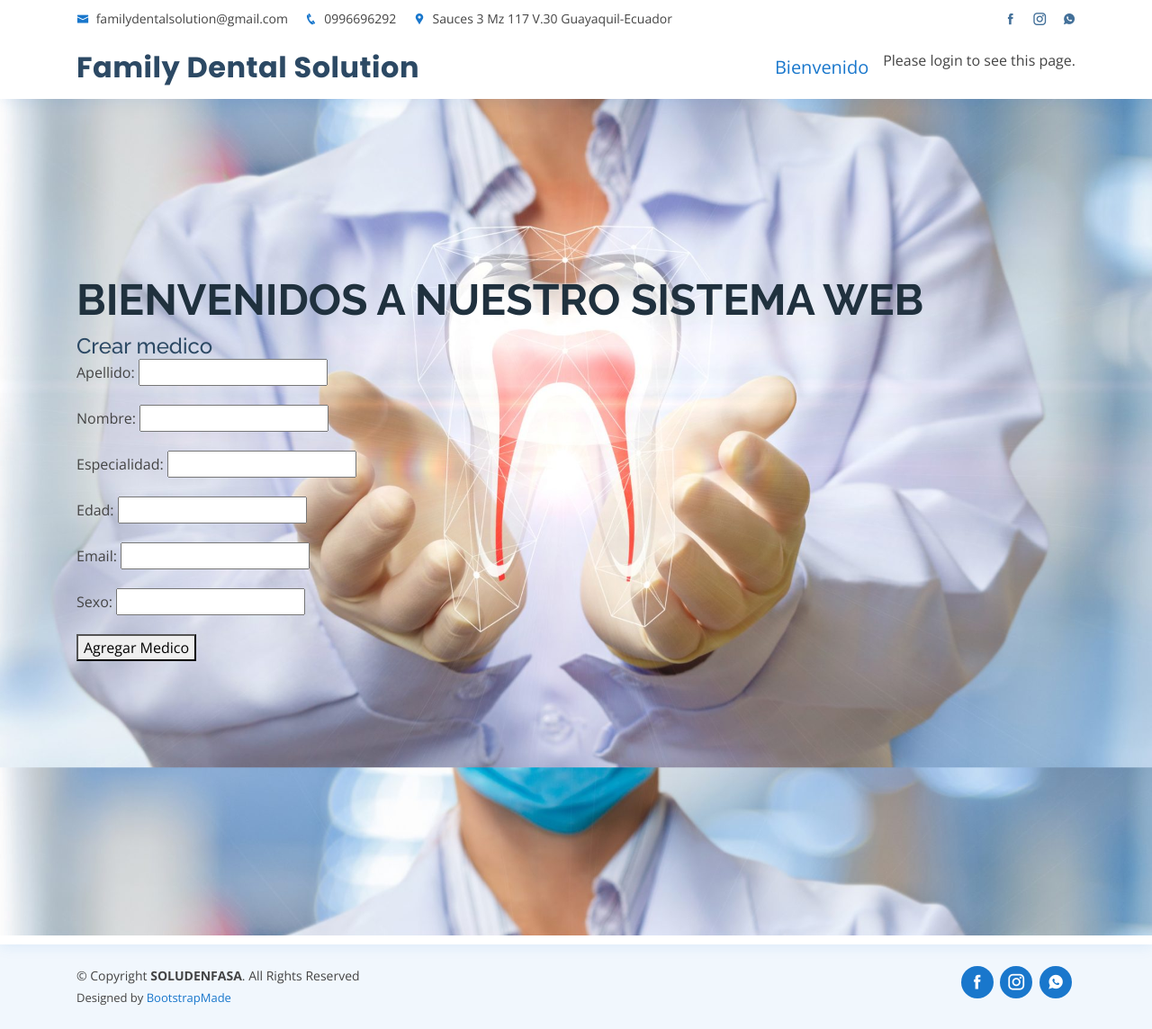
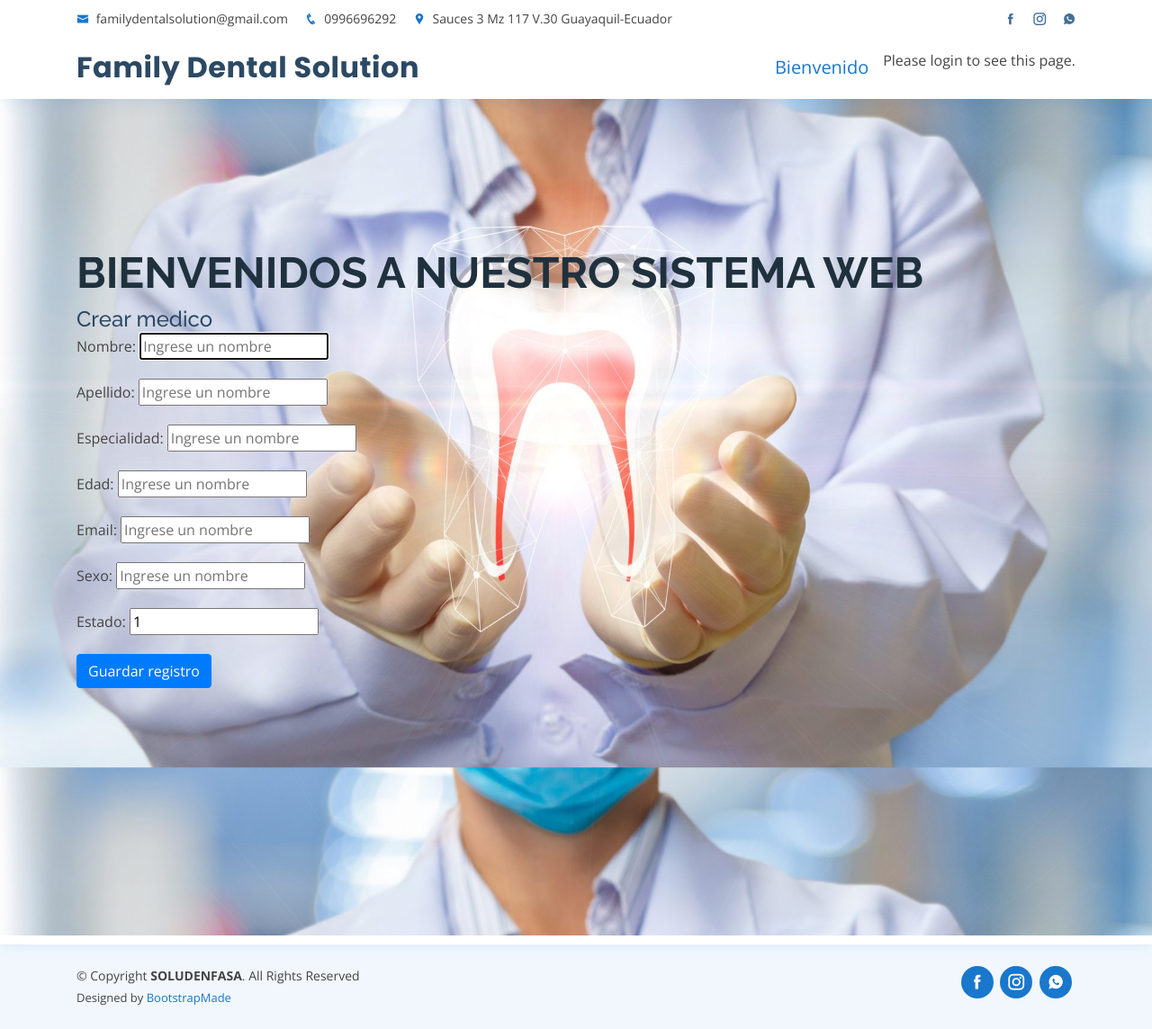
Before and after one commit to petterreyes/proyectoconsultorio, a Django app: page /medicos/crearmedicos/ in a window 1280 px wide. Shown: the whole page at 90% size. Run offline with Django 3.2, Linux system fonts and the light colour scheme; parts of the project's set-up code (start-up, migrations or seed data) failed here and were passed over; some libraries are stand-ins or nearby versions.

Commit message:
personalizaciones de formularios

```diff
--- a/medicos/forms.py
+++ b/medicos/forms.py
@@ -1,11 +1,50 @@
 from django import forms
 from .models import Medicos, Usuario, Paciente, Dia_atencion, Horario_atencion, Antecedente, Examen
 from .models import Consulta, Horario_medico,Reservaciones,Tratamiento, Examen_consulta
+from django.forms import ModelForm
+from datetime import datetime
+
 
 class MedicosForm(forms.ModelForm):
+    def __init__(self, *args, **kwargs):
+        super().__init__(*args, **kwargs)
+        self.fields['nombre'].widget.attrs['autofocus'] = True
+
     class Meta:
         model=Medicos
-        fields=['apellido','nombre','especialidad','edad','email','sexo']
+        fields = '__all__'
+        widgets = {
+            'nombre': forms.TextInput(
+                attrs={
+                    'placeholder': 'Ingrese un nombre',
+                }
+            ),
+            'apellido': forms.TextInput(
+                attrs={
+                    'placeholder': 'Ingrese un nombre',
+                }
+            ),
+            'especialidad': forms.TextInput(
+                attrs={
+                    'placeholder': 'Ingrese un nombre',
+                }
+            ),
+            'edad': forms.TextInput(
+                attrs={
+                    'placeholder': 'Ingrese un nombre',
+                }
+            ),
+            'email': forms.TextInput(
+                attrs={
+                    'placeholder': 'Ingrese un nombre',
+                }
+            ),
+            'sexo': forms.TextInput(
+                attrs={
+                    'placeholder': 'Ingrese un nombre',
+                }
+            ),
+        }
 
 class UsuarioForm(forms.ModelForm):
     class Meta:
--- a/medicos/models.py
+++ b/medicos/models.py
@@ -1,4 +1,7 @@
 from django.db import models
+from datetime import datetime
+
+from django.forms import model_to_dict
 
 # Create your models here.
 class Medicos(models.Model):
@@ -131,7 +134,7 @@ class Examen(models.Model):
 class Consulta(models.Model):
     fecha_consulta = models.DateField('Fecha que se realiza la consulta', blank=False, null=False)
     motivoconsulta = models.CharField('Motivo de la Consulta',max_length=200)
-    medico = models.ForeignKey(Medicos, on_delete=models.CASCADE)
+    medico = models.ForeignKey(Medicos, on_delete=models.CASCADE, related_query_name="medicos")
     paciente = models.ForeignKey(Paciente, on_delete=models.CASCADE)
     #user = models.CharField(max_length=15)
     #usermod = models.CharField(max_length=15)
--- a/medicos/templates/crearmedicos.html
+++ b/medicos/templates/crearmedicos.html
@@ -1,12 +1,15 @@
 {% extends "index.html" %}
 {% load static %}
+{% load widget_tweaks %}
 
 {% block headers %}
     <h2>Crear medico</h2>
     <form method="POST">
         {% csrf_token %}
             {{ form.as_p }}
-        <button type="submit" >Agregar Medico</button>
+        <button type="submit" class="btn btn-primary btn-flat">
+        <i class="fas fa-save"></i> Guardar registro
+        </button>
     </form>
 
 {% endblock %}
--- a/medicos/templates/medicos.html
+++ b/medicos/templates/medicos.html
@@ -1,5 +1,6 @@
 {% extends "crearmedicos.html" %}
 {% load static %}
+{% load widget_tweaks %}
 
 
 {% block headers %}
--- a/medicos/views.py
+++ b/medicos/views.py
@@ -10,7 +10,6 @@ from django.db.models import Q
 def medico(request):
     buscar = request.GET.get("buscar")
     medicos = Medicos.objects.all()
-
     if buscar:
         medicos = Medicos.objects.filter(
             Q(apellido__icontains=buscar) |
@@ -19,9 +18,7 @@ def medico(request):
             Q(edad__icontains=buscar) |
             Q(sexo__icontains=buscar) |
             Q(email__icontains=buscar)
-
         ).distinct()
-
     return render(request, 'medicos.html', {'medico':medicos})
 
 
@@ -54,7 +51,6 @@ def modificarmedicos(request, pk, plantilla="modificarmedicos.html"):
 
     return render(request, plantilla, {'form': form})
 
-
 #pagina de eliminar
 def eliminarmedicos(request, pk, plantilla="eliminarmedicos.html"):
 
@@ -70,7 +66,6 @@ def eliminarmedicos(request, pk, plantilla="eliminarmedicos.html"):
 
     return render(request, plantilla, {'form': form})
 
-
 #consulta de USUARIOS
 def consultarusuario(request, plantilla="consultarusuario.html"):
     usuario = Usuario.objects.all()
@@ -78,7 +73,6 @@ def consultarusuario(request, plantilla="consultarusuario.html"):
         'usuario':usuario
     }
     return render(request, plantilla, data)
-
 
 #pagina de crear o insertar INSERT
 def crearusuario(request, plantilla="crearusuarios.html"):
@@ -108,6 +102,7 @@ def modificarusuario(request, pk, plantilla="modificarusuario.html"):
 
 
     return render(request, plantilla, {'form': form})
+
 #pagina de eliminar
 def eliminarusuario(request, pk, plantilla="eliminarusuario.html"):
 
@@ -127,7 +122,6 @@ def eliminarusuario(request, pk, plantilla="eliminarusuario.html"):
 def consultarpaciente(request):
     buscar = request.GET.get("buscar")
     pacientes = Paciente.objects.all()
-
     if buscar:
         pacientes = Paciente.objects.filter(
             Q(nombre__icontains=buscar) |
@@ -139,10 +133,8 @@ def consultarpaciente(request):
             Q(sexo__icontains=buscar) |
             Q(estado_civil__icontains=buscar)|
             Q(telefono__icontains=buscar)
-
         ).distinct()
     return render(request, 'consultarpaciente.html', {'paciente':pacientes})
-
 
 #pagina de crear o insertar INSERT
 def crearpaciente(request, plantilla="crearpaciente.html"):
@@ -172,6 +164,7 @@ def modificarpaciente(request, pk, plantilla="modificarpaciente.html"):
 
 
     return render(request, plantilla, {'form': form})
+
 #pagina de eliminar
 def eliminarpaciente(request, pk, plantilla="eliminarpaciente.html"):
 
@@ -187,7 +180,6 @@ def eliminarpaciente(request, pk, plantilla="eliminarpaciente.html"):
 
     return render(request, plantilla, {'form': form})
 
-
 #dia de atencion
 def consultardiadeatencion(request):
     buscar = request.GET.get("buscar")
@@ -199,7 +191,6 @@ def consultardiadeatencion(request):
 
         ).distinct()
     return render(request, 'consultardiadeatencion.html', {'diadeatencion': dia})
-
 
 #pagina de crear o insertar INSERT
 def creardiadeatencion(request, plantilla="creardiadeatencion.html"):
@@ -213,6 +204,7 @@ def creardiadeatencion(request, plantilla="creardiadeatencion.html"):
         form = Dia_atencionForm
 
     return render(request, plantilla, {'form': form})
+
 #pagina de modificar
 def modificardiadeatencion(request, pk, plantilla="modificardiadeatencion.html"):
     if request.method == "POST":
@@ -228,6 +220,7 @@ def modificardiadeatencion(request, pk, plantilla="modificardiadeatencion.html")
 
 
     return render(request, plantilla, {'form': form})
+
 #pagina de eliminar
 def eliminardiadeatencion(request, pk, plantilla="eliminardiadeatencion.html"):
 
@@ -242,7 +235,6 @@ def eliminardiadeatencion(request, pk, plantilla="eliminardiadeatencion.html"):
         form = Dia_atencionForm(request.POST or None, instance=dia_atencion)
 
     return render(request, plantilla, {'form': form})
-
 
 #horario de atenciones
 def consultarhorariodeatencion(request):
@@ -269,6 +261,7 @@ def crearhorariodeatencion(request, plantilla="crearhorariodeatencion.html"):
         form = Horario_atencionForm
 
     return render(request, plantilla, {'form': form})
+
 #pagina de modificar
 def modificarhorariodeatencion(request, pk, plantilla="modificarhorariodeatencion.html"):
     if request.method == "POST":
@@ -281,6 +274,7 @@ def modificarhorariodeatencion(request, pk, plantilla="modificarhorariodeatencio
         horario_atencion = get_object_or_404(Horario_atencion, pk=pk)
         form = Horario_atencionForm(request.POST or None, instance=horario_atencion)
     return render(request, plantilla, {'form': form})
+
 #pagina de eliminar
 def eliminarhorariodeatencion(request, pk, plantilla="eliminarhorariodeatencion.html"):
 
@@ -296,9 +290,6 @@ def eliminarhorariodeatencion(request, pk, plantilla="eliminarhorariodeatencion.
 
     return render(request, plantilla, {'form': form})
 
-
-
-
 #antecedentes
 def consultarantecedentes(request):
     buscar = request.GET.get("buscar")
@@ -313,7 +304,6 @@ def consultarantecedentes(request):
 
 #pagina de crear o insertar INSERT
 def crearantecedentes(request, plantilla="crearantecedentes.html"):
-
     if request.method == "POST":
         form = AntecedenteForm((request.POST or None))
         if form.is_valid():
@@ -324,6 +314,7 @@ def crearantecedentes(request, plantilla="crearantecedentes.html"):
 
     return render(request, plantilla, {'form': form})
 #pagina de modificar
+
 def modificarantecedentes(request, pk, plantilla="modificarantecedentes.html"):
     if request.method == "POST":
         antecedente = get_object_or_404(Antecedente, pk=pk)
@@ -336,6 +327,7 @@ def modificarantecedentes(request, pk, plantilla="modificarantecedentes.html"):
         form = AntecedenteForm(request.POST or None, instance=antecedente)
     return render(request, plantilla, {'form': form})
 #pagina de eliminar
+
 def eliminarantecedentes(request, pk, plantilla="eliminarantecedentes.html"):
 
     if request.method == "POST":
@@ -349,13 +341,10 @@ def eliminarantecedentes(request, pk, plantilla="eliminarantecedentes.html"):
         form = AntecedenteForm(request.POST or None, instance=antecedente)
     return render(request, plantilla, {'form': form})
 
-
-
 #examenes
 def consultarexamen(request):
     buscar = request.GET.get("buscar")
     examen = Examen.objects.all()
-
     if buscar:
         examen = Examen.objects.filter(
             Q(nombre_examen__icontains=buscar)
@@ -375,6 +364,7 @@ def crearexamen(request, plantilla="crearexamen.html"):
         form = ExamenForm
     return render(request, plantilla, {'form': form})
 #pagina de modificar
+
 def modificarexamen(request, pk, plantilla="modificarexamen.html"):
     if request.method == "POST":
         examen = get_object_or_404(Examen, pk=pk)
@@ -387,6 +377,7 @@ def modificarexamen(request, pk, plantilla="modificarexamen.html"):
         form = ExamenForm(request.POST or None, instance=examen)
     return render(request, plantilla, {'form': form})
 #pagina de eliminar
+
 def eliminarexamen(request, pk, plantilla="eliminarexamen.html"):
 
     if request.method == "POST":
@@ -412,7 +403,7 @@ def consultarconsulta(request):
         consulta = Consulta.objects.filter(
             Q(fecha_consulta__icontains=buscar) |
             Q(motivoconsulta__icontains=buscar) |
-            Q(medico__icontains=buscar) |
+            Q(nombre__icontains=buscar) |
             Q(paciente__icontains=buscar)
 
         ).distinct()
--- a/proyectoconsultorio/settings.py
+++ b/proyectoconsultorio/settings.py
@@ -37,6 +37,8 @@ INSTALLED_APPS = [
     'django.contrib.sessions',
     'django.contrib.messages',
     'django.contrib.staticfiles',
+    # Libs
+    'widget_tweaks',
     'core',
     'medicos',
     'servicios',
```
Also changed, not shown: medicos/templates/eliminarmedicos.html (+33 -1 lines).
